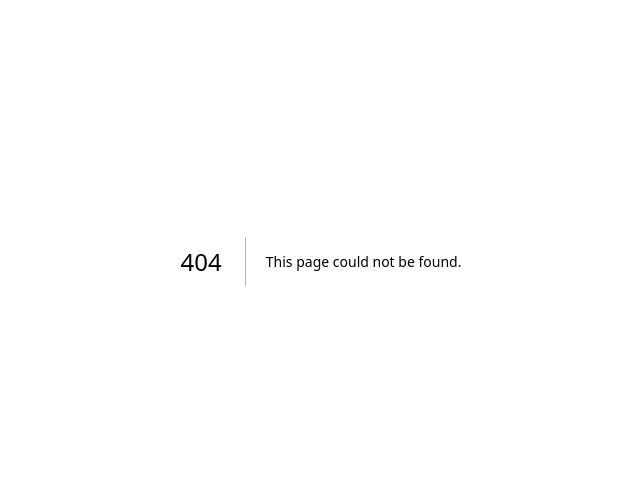
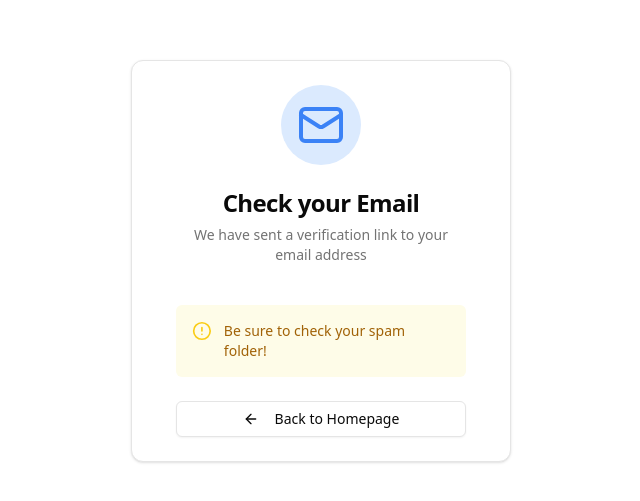
Before and after one commit to Gaks3/invoice-nextjs, a Next.js app: page /verify in a window 1280 px wide. Before the commit this address had no page. Shown: the part 139-640 px from the top of the page, without its empty margins (319-959 px from the left). Built offline with nearby package versions, Linux system fonts and the light colour scheme; no server answers.

Commit message:
feat: create verify email announcement page

```diff
--- /dev/null
+++ b/app/verify/page.tsx
@@ -0,0 +1,54 @@
+import { buttonVariants } from '@/components/ui/button'
+import {
+  Card,
+  CardContent,
+  CardDescription,
+  CardFooter,
+  CardHeader,
+  CardTitle,
+} from '@/components/ui/card'
+import { nonAuthenticatedPage } from '@/lib/hooks'
+import { AlertCircleIcon, ArrowLeftIcon, MailIcon } from 'lucide-react'
+import Link from 'next/link'
+
+export default async function Verify() {
+  await nonAuthenticatedPage()
+
+  return (
+    <div className='h-screen w-full flex items-center justify-center'>
+      <Card className='w-[380px] px-5'>
+        <CardHeader className='text-center'>
+          <div className='flex mx-auto size-20 items-center justify-center rounded-full bg-blue-100 mb-4'>
+            <MailIcon className='size-12 text-blue-500' />
+          </div>
+          <CardTitle className='text-2xl font-bold'>Check your Email</CardTitle>
+          <CardDescription>
+            We have sent a verification link to your email address
+          </CardDescription>
+        </CardHeader>
+        <CardContent>
+          <div className='mt-4 rounded-md bg-yellow-50 border-yellow-300 p-4'>
+            <div className='flex'>
+              <AlertCircleIcon className='size-5 text-yellow-400' />
+
+              <p className='text-sm font-medium text-yellow-700 ml-3'>
+                Be sure to check your spam folder!
+              </p>
+            </div>
+          </div>
+        </CardContent>
+        <CardFooter>
+          <Link
+            href={'/'}
+            className={buttonVariants({
+              className: 'w-full',
+              variant: 'outline',
+            })}
+          >
+            <ArrowLeftIcon className='size-4 mr-2' /> Back to Homepage
+          </Link>
+        </CardFooter>
+      </Card>
+    </div>
+  )
+}
```
